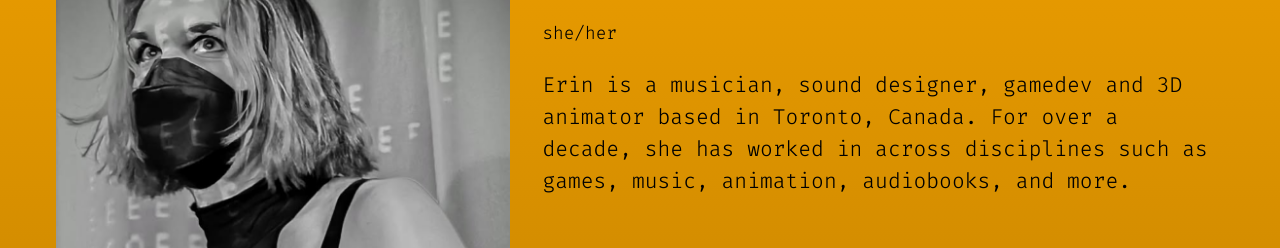
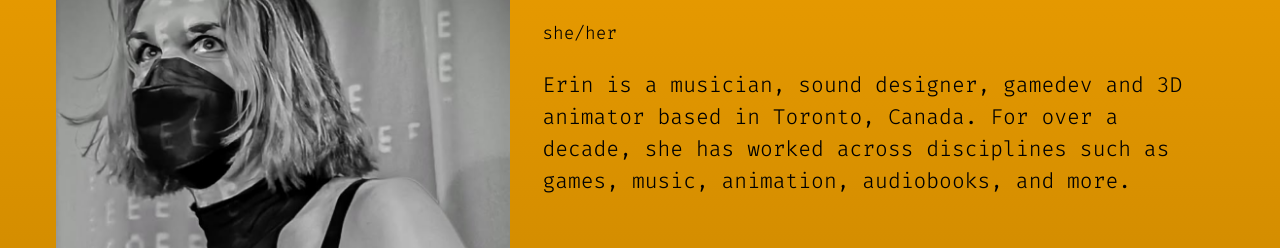
Before and after one commit to lexfeathers/erincorbett, an Astro site: page /about in a window 1280 px wide. Shown: the part 385-633 px from the top of the page. Built offline with nearby package versions, Linux system fonts and the light colour scheme; Astro itself is replaced by a stand-in of ours.

Commit message:
Update about copy

```diff
--- a/src/pages/about.astro
+++ b/src/pages/about.astro
@@ -13,7 +13,7 @@ const pageTitle = "About";
     text=
     `
       Erin is a musician, sound designer, gamedev and 3D animator based in Toronto, Canada.
-      For over a decade, she has worked in across disciplines such as games, music, animation, audiobooks, and more.
+      For over a decade, she has worked across disciplines such as games, music, animation, audiobooks, and more.
     `
   />
 
```
